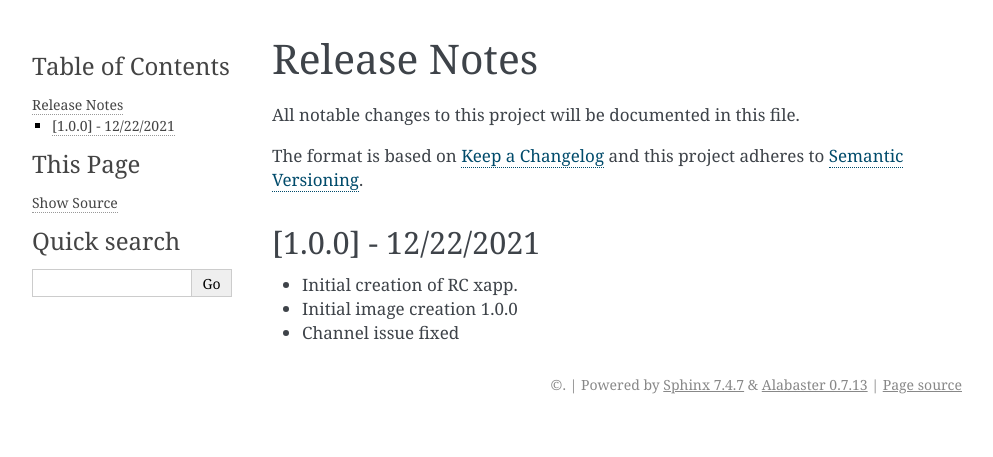
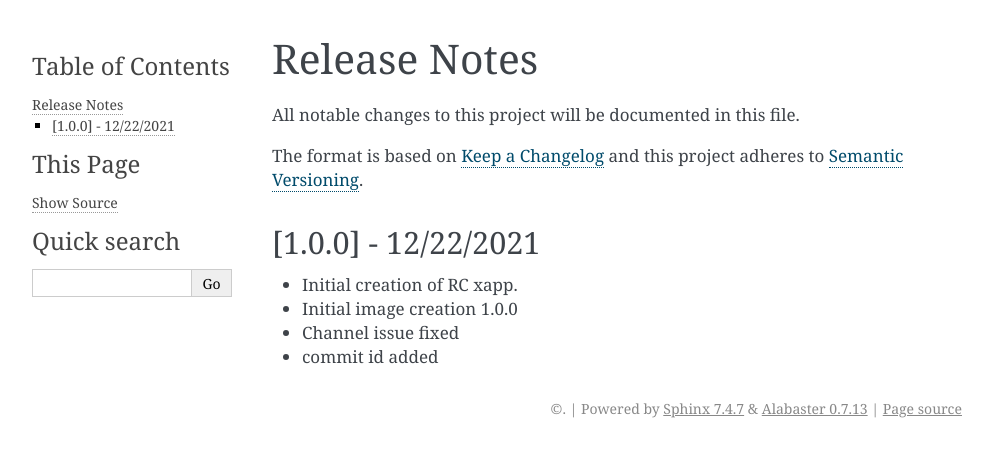
Before and after one commit to o-ran-sc/ric-app-rc, a Sphinx documentation site: the page built from docs/release-notes.rst, in a window 1280 px wide. Shown: the top 457 px of the page, without its empty margins (148-1141 px from the left). Built offline with Sphinx 7.4.7, drawn with Linux system fonts in a browser that asks for light colours.

Commit message:
commit id changes in release-notes
Signed-off-by: rajalakshmisv <rajalakshmisv@gmail.com>
Change-Id: I361c26cd11edcc212cc83240096ec2f127a5b2d0

```diff
--- a/docs/release-notes.rst
+++ b/docs/release-notes.rst
@@ -17,3 +17,4 @@ and this project adheres to `Semantic Versioning <http://semver.org/>`__.
 * Initial image creation 1.0.0
 
 * Channel issue fixed
+* commit id added
```
Also changed, not shown: 1 other file.
